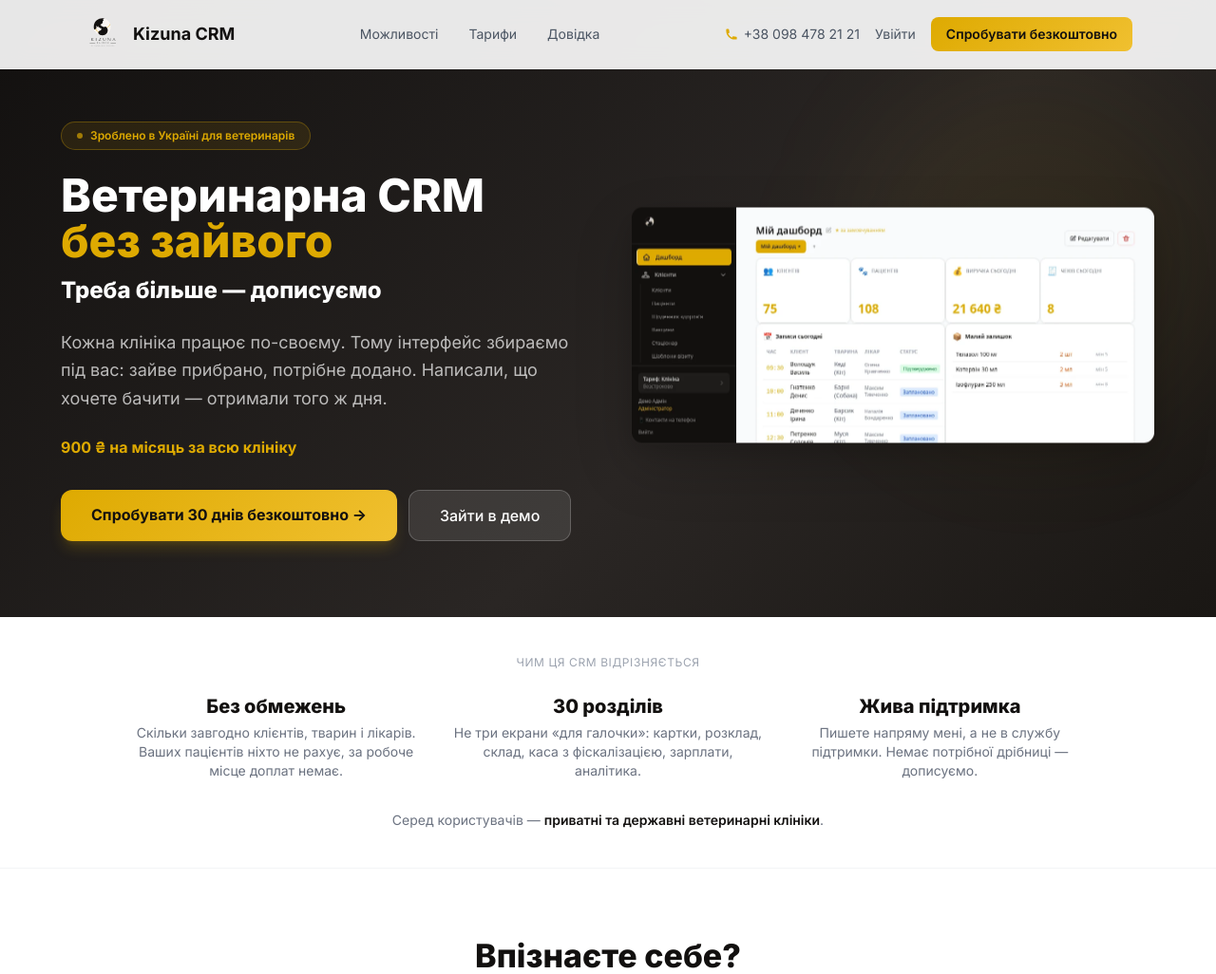
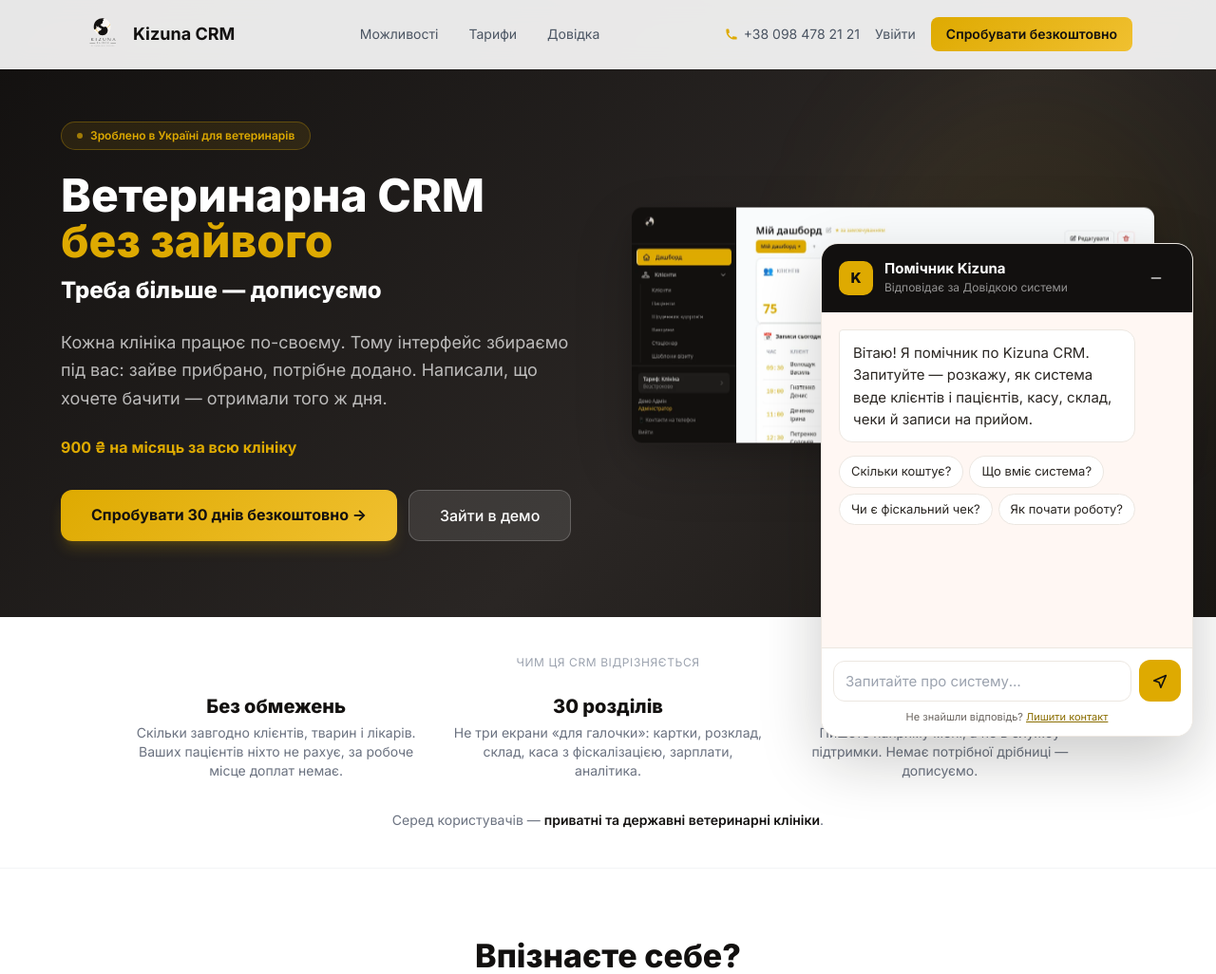
Before and after one commit to PiGYk/kizuna-crm, a Django app: template templates/landing.html in a window 1280 px wide. Shown: the top 1026 px of the page at 95% size. Run offline with Django 4.2, Linux system fonts and the light colour scheme; the template is opened without the code that fills it, so the values that code supplies are empty.

Commit message:
feat(чат-помічник): вікно на лендінгу й у Довідці — велике відкрите справа на компі, широка плашка (не кружечок) на телефоні; підказки, джерела з Довідки, форма контакту; фікси критика: перерахунок стану при зміні ширини, згорнуто на сторінках Довідки, тап-таргети 44px, нижча панель

```diff
--- /dev/null
+++ b/static/css/chat.css
@@ -0,0 +1,189 @@
+/* Чат-помічник Kizuna — вікно справа. Токени успадковані з help.css/лендінга.
+   Власний префікс kzc-, щоб нічого не чіпати в решті сторінки. */
+.kzc{
+  --kzc-gold:#DEAA01;
+  --kzc-gold-soft:#fbf3d8;
+  --kzc-dark:#12100F;
+  --kzc-ink:#2b2723;
+  --kzc-muted:#6b6560;
+  --kzc-line:#ece7e1;
+  --kzc-cream:#FFF7F3;
+  position:fixed;
+  right:24px;
+  bottom:24px;
+  z-index:9000;
+  font-family:'Inter',system-ui,-apple-system,sans-serif;
+}
+
+/* згорнутий стан — широка плашка, НЕ кружечок */
+.kzc-tab{
+  display:none;
+  align-items:center;
+  justify-content:center;
+  gap:10px;
+  text-align:left;
+  background:var(--kzc-dark);
+  color:#fff;
+  border:none;
+  border-radius:14px;
+  padding:14px 20px;
+  font-family:inherit;
+  font-size:.9375rem;
+  font-weight:600;
+  cursor:pointer;
+  box-shadow:0 12px 32px rgba(18,16,15,.28);
+}
+.kzc-tab:hover{background:#1d1a18;}
+.kzc-tab-dot{width:8px;height:8px;border-radius:50%;background:#4ade80;flex-shrink:0;}
+.kzc.is-collapsed .kzc-tab{display:inline-flex;}
+.kzc.is-collapsed .kzc-panel{display:none;}
+
+/* вікно */
+.kzc-panel{
+  display:flex;
+  flex-direction:column;
+  width:392px;
+  height:min(520px,calc(100vh - 120px));
+  background:#fff;
+  border:1px solid var(--kzc-line);
+  border-radius:18px;
+  box-shadow:0 24px 64px rgba(18,16,15,.22);
+  overflow:hidden;
+}
+
+.kzc-head{
+  display:flex;
+  align-items:center;
+  gap:12px;
+  padding:16px 18px;
+  background:var(--kzc-dark);
+  color:#fff;
+  flex-shrink:0;
+}
+.kzc-head-icon{
+  width:36px;height:36px;border-radius:10px;flex-shrink:0;
+  background:var(--kzc-gold);
+  display:flex;align-items:center;justify-content:center;
+  color:var(--kzc-dark);font-weight:800;font-size:.9375rem;
+}
+.kzc-head-t{flex:1;min-width:0;}
+.kzc-head-title{font-size:.9375rem;font-weight:700;line-height:1.2;}
+.kzc-head-sub{font-size:.75rem;color:rgba(255,255,255,.55);margin-top:2px;}
+.kzc-min{
+  background:none;border:none;color:rgba(255,255,255,.6);
+  cursor:pointer;border-radius:10px;line-height:0;
+  width:40px;height:40px;flex-shrink:0;
+  display:flex;align-items:center;justify-content:center;
+}
+.kzc-min:hover{color:#fff;background:rgba(255,255,255,.1);}
+
+.kzc-body{
+  flex:1;
+  overflow-y:auto;
+  padding:18px;
+  background:var(--kzc-cream);
+  display:flex;
+  flex-direction:column;
+  justify-content:flex-start;
+  gap:14px;
+}
+.kzc-msg{max-width:88%;font-size:.9375rem;line-height:1.55;white-space:pre-wrap;}
+.kzc-msg-bot{
+  align-self:flex-start;
+  background:#fff;
+  border:1px solid var(--kzc-line);
+  border-radius:4px 14px 14px 14px;
+  padding:12px 14px;
+  color:var(--kzc-ink);
+}
+.kzc-msg-me{
+  align-self:flex-end;
+  background:var(--kzc-gold-soft);
+  border:1px solid #f0e2b4;
+  border-radius:14px 4px 14px 14px;
+  padding:12px 14px;
+  color:#4a3f14;
+}
+.kzc-src{display:flex;flex-wrap:wrap;gap:6px;align-self:flex-start;max-width:92%;}
+.kzc-src a{
+  font-size:.75rem;
+  color:#8a6d00;
+  background:#fff;
+  border:1px solid var(--kzc-line);
+  border-radius:999px;
+  padding:4px 10px;
+  text-decoration:none;
+}
+.kzc-src a:hover{border-color:var(--kzc-gold);background:var(--kzc-gold-soft);}
+
+.kzc-typing{align-self:flex-start;display:flex;gap:4px;padding:12px 14px;}
+.kzc-typing span{
+  width:6px;height:6px;border-radius:50%;background:var(--kzc-muted);
+  animation:kzc-blink 1.2s infinite;
+}
+.kzc-typing span:nth-child(2){animation-delay:.2s;}
+.kzc-typing span:nth-child(3){animation-delay:.4s;}
+@keyframes kzc-blink{0%,60%,100%{opacity:.25;}30%{opacity:1;}}
+
+/* швидкі підказки */
+.kzc-chips{display:flex;flex-wrap:wrap;gap:6px;align-self:flex-start;}
+.kzc-chips button{
+  font-family:inherit;font-size:.8125rem;
+  background:#fff;border:1px solid var(--kzc-line);border-radius:999px;
+  padding:6px 12px;color:var(--kzc-ink);cursor:pointer;
+}
+.kzc-chips button:hover{border-color:var(--kzc-gold);background:var(--kzc-gold-soft);}
+
+.kzc-foot{
+  flex-shrink:0;
+  border-top:1px solid var(--kzc-line);
+  background:#fff;
+  padding:12px;
+}
+.kzc-form{display:flex;align-items:flex-end;gap:8px;}
+.kzc-input{
+  flex:1;min-width:0;resize:none;
+  font-family:inherit;font-size:.9375rem;line-height:1.4;
+  border:1px solid var(--kzc-line);border-radius:12px;
+  padding:10px 12px;max-height:96px;color:var(--kzc-ink);
+  outline:none;
+}
+.kzc-input:focus{border-color:var(--kzc-gold);box-shadow:0 0 0 3px var(--kzc-gold-soft);}
+.kzc-send{
+  flex-shrink:0;width:44px;height:44px;border:none;border-radius:12px;
+  background:var(--kzc-gold);color:var(--kzc-dark);cursor:pointer;
+  display:flex;align-items:center;justify-content:center;
+}
+.kzc-send:hover{filter:brightness(.95);}
+.kzc-send:disabled{opacity:.45;cursor:default;}
+.kzc-hint{
+  margin-top:8px;font-size:.6875rem;color:var(--kzc-muted);text-align:center;
+}
+.kzc-hint button{
+  background:none;border:none;padding:0;font:inherit;color:#8a6d00;
+  text-decoration:underline;cursor:pointer;
+}
+
+/* форма контакту */
+.kzc-lead{display:none;flex-direction:column;gap:8px;}
+.kzc-lead.is-open{display:flex;}
+.kzc-lead input{
+  font-family:inherit;font-size:.875rem;
+  border:1px solid var(--kzc-line);border-radius:10px;padding:9px 11px;outline:none;
+}
+.kzc-lead input:focus{border-color:var(--kzc-gold);}
+.kzc-lead-row{display:flex;gap:8px;}
+.kzc-lead-row button{
+  flex:1;font-family:inherit;font-size:.875rem;font-weight:600;
+  border:none;border-radius:10px;padding:10px;cursor:pointer;
+}
+.kzc-lead-send{background:var(--kzc-gold);color:var(--kzc-dark);}
+.kzc-lead-cancel{background:#f4efe9;color:var(--kzc-muted);}
+.kzc-hp{position:absolute;left:-9999px;width:1px;height:1px;opacity:0;}
+.kzc-err{font-size:.75rem;color:#b4472f;}
+
+@media(max-width:820px){
+  .kzc{right:12px;left:12px;bottom:12px;}
+  .kzc-panel{width:auto;height:min(62vh,460px);}
+  .kzc-tab{width:100%;justify-content:center;}
+}
--- /dev/null
+++ b/templates/_chat_widget.html
@@ -0,0 +1,215 @@
+{% load static %}
+<link rel="stylesheet" href="{% static 'css/chat.css' %}">
+<div class="kzc" id="kzc" role="complementary" aria-label="Помічник Kizuna CRM">
+
+  <button class="kzc-tab" id="kzc-tab" aria-label="Відкрити помічника">
+    <span class="kzc-tab-dot"></span>
+    Питання по системі? Спитайте помічника
+  </button>
+
+  <div class="kzc-panel" id="kzc-panel">
+    <div class="kzc-head">
+      <div class="kzc-head-icon">K</div>
+      <div class="kzc-head-t">
+        <div class="kzc-head-title">Помічник Kizuna</div>
+        <div class="kzc-head-sub">Відповідає за Довідкою системи</div>
+      </div>
+      <button class="kzc-min" id="kzc-min" aria-label="Згорнути">
+        <svg width="18" height="18" viewBox="0 0 20 20" fill="none"><path d="M5 10h10" stroke="currentColor" stroke-width="2" stroke-linecap="round"/></svg>
+      </button>
+    </div>
+
+    <div class="kzc-body" id="kzc-body"></div>
+
+    <div class="kzc-foot">
+      <form class="kzc-form" id="kzc-form">
+        <textarea class="kzc-input" id="kzc-input" rows="1" maxlength="600"
+                  placeholder="Запитайте про систему…" aria-label="Ваше питання"></textarea>
+        <button class="kzc-send" id="kzc-send" type="submit" aria-label="Надіслати">
+          <svg width="18" height="18" viewBox="0 0 20 20" fill="none"><path d="M3 10l14-6-6 14-2-6-6-2z" stroke="currentColor" stroke-width="1.8" stroke-linejoin="round"/></svg>
+        </button>
+      </form>
+
+      <form class="kzc-lead" id="kzc-lead" autocomplete="off">
+        <input type="text" id="kzc-lead-name" placeholder="Ваше ім'я" maxlength="120">
+        <input type="tel" id="kzc-lead-phone" placeholder="Телефон *" maxlength="20" required>
+        <input type="email" id="kzc-lead-email" placeholder="Пошта (не обов'язково)" maxlength="254">
+        <input type="text" class="kzc-hp" id="kzc-lead-site" tabindex="-1" aria-hidden="true" placeholder="Сайт">
+        <div class="kzc-err" id="kzc-lead-err" hidden></div>
+        <div class="kzc-lead-row">
+          <button type="submit" class="kzc-lead-send">Надіслати</button>
+          <button type="button" class="kzc-lead-cancel" id="kzc-lead-cancel">Назад</button>
+        </div>
+      </form>
+
+      <div class="kzc-hint" id="kzc-hint">
+        Не знайшли відповідь? <button type="button" id="kzc-lead-open">Лишити контакт</button>
+      </div>
+    </div>
+  </div>
+</div>
+
+<script>
+(function(){
+  var root=document.getElementById('kzc');
+  var body=document.getElementById('kzc-body');
+  var form=document.getElementById('kzc-form');
+  var input=document.getElementById('kzc-input');
+  var send=document.getElementById('kzc-send');
+  var tab=document.getElementById('kzc-tab');
+  var min=document.getElementById('kzc-min');
+  var lead=document.getElementById('kzc-lead');
+  var leadOpen=document.getElementById('kzc-lead-open');
+  var leadCancel=document.getElementById('kzc-lead-cancel');
+  var leadErr=document.getElementById('kzc-lead-err');
+  var hint=document.getElementById('kzc-hint');
+  if(!root||!body)return;
+
+  var history=[];
+  var busy=false;
+  var STORE='kzc-collapsed';
+
+  function collapsed(v){
+    if(v===undefined)return root.classList.contains('is-collapsed');
+    root.classList.toggle('is-collapsed',v);
+    try{localStorage.setItem(STORE,v?'1':'0');}catch(e){}
+  }
+  // Стартовий стан: на лендінгу — відкрите вікно, на сторінках Довідки й на
+  // вузьких екранах — згорнута плашка (щоб не закривати текст статті).
+  // Перераховуємо на зміну ширини, поки людина сама не згорнула/розгорнула.
+  var chosen=false;
+  try{chosen=localStorage.getItem(STORE)!==null;}catch(e){}
+  var isHelp=location.pathname.indexOf('/help/')===0;
+
+  function autoState(){
+    if(chosen)return;
+    var narrow=window.matchMedia('(max-width:820px)').matches;
+    root.classList.toggle('is-collapsed', narrow||isHelp);
+  }
+  if(chosen){
+    var saved='0';
+    try{saved=localStorage.getItem(STORE);}catch(e){}
+    root.classList.toggle('is-collapsed',saved==='1');
+  }else{
+    autoState();
+  }
+  window.addEventListener('resize',autoState);
+
+  tab.addEventListener('click',function(){chosen=true;collapsed(false);input.focus();});
+  min.addEventListener('click',function(){chosen=true;collapsed(true);});
+
+  function el(cls,text){var d=document.createElement('div');d.className=cls;if(text!==undefined)d.textContent=text;return d;}
+  function scroll(){body.scrollTop=body.scrollHeight;}
+
+  function addBot(text){body.appendChild(el('kzc-msg kzc-msg-bot',text));scroll();}
+  function addMe(text){body.appendChild(el('kzc-msg kzc-msg-me',text));scroll();}
+  function addSources(list){
+    if(!list||!list.length)return;
+    var wrap=el('kzc-src');
+    list.slice(0,3).forEach(function(s){
+      var a=document.createElement('a');
+      a.href=s.url;a.textContent=s.title;a.target='_blank';a.rel='noopener';
+      wrap.appendChild(a);
+    });
+    body.appendChild(wrap);scroll();
+  }
+  function addChips(items){
+    var wrap=el('kzc-chips');
+    items.forEach(function(t){
+      var b=document.createElement('button');
+      b.type='button';b.textContent=t;
+      b.addEventListener('click',function(){wrap.remove();ask(t);});
+      wrap.appendChild(b);
+    });
+    body.appendChild(wrap);scroll();
+  }
+  function typing(on){
+    var old=document.getElementById('kzc-typing');
+    if(old)old.remove();
+    if(!on)return;
+    var d=el('kzc-typing');d.id='kzc-typing';
+    d.innerHTML='<span></span><span></span><span></span>';
+    body.appendChild(d);scroll();
+  }
+
+  function ask(text){
+    if(busy||!text)return;
+    busy=true;send.disabled=true;
+    addMe(text);
+    history.push({role:'user',text:text});
+    typing(true);
+    fetch('/help/chat/',{
+      method:'POST',
+      headers:{'content-type':'application/json'},
+      body:JSON.stringify({message:text,history:history.slice(0,-1)})
+    }).then(function(r){return r.json();}).then(function(d){
+      typing(false);
+      var reply=d.reply||'Не вдалось відповісти. Спробуйте ще раз.';
+      addBot(reply);
+      addSources(d.sources);
+      history.push({role:'assistant',text:reply});
+      if(d.offer_lead)showLead();
+    }).catch(function(){
+      typing(false);
+      addBot('Зв\'язок перервався. Спробуйте ще раз за хвилину.');
+    }).then(function(){busy=false;send.disabled=false;});
+  }
+
+  form.addEventListener('submit',function(e){
+    e.preventDefault();
+    var text=input.value.trim();
+    if(!text)return;
+    input.value='';input.style.height='auto';
+    ask(text);
+  });
+  input.addEventListener('input',function(){
+    input.style.height='auto';
+    input.style.height=Math.min(input.scrollHeight,96)+'px';
+  });
+  input.addEventListener('keydown',function(e){
+    if(e.key==='Enter'&&!e.shiftKey){e.preventDefault();form.dispatchEvent(new Event('submit'));}
+  });
+
+  function showLead(){lead.classList.add('is-open');form.style.display='none';hint.style.display='none';}
+  function hideLead(){lead.classList.remove('is-open');form.style.display='flex';hint.style.display='block';}
+  leadOpen.addEventListener('click',showLead);
+  leadCancel.addEventListener('click',hideLead);
+
+  lead.addEventListener('submit',function(e){
+    e.preventDefault();
+    var phone=document.getElementById('kzc-lead-phone').value.trim();
+    leadErr.hidden=true;
+    if(phone.replace(/\D/g,'').length<9){
+      leadErr.textContent='Вкажіть, будь ласка, телефон.';leadErr.hidden=false;return;
+    }
+    var p=new URLSearchParams(location.search);
+    fetch('/help/chat/lead/',{
+      method:'POST',
+      headers:{'content-type':'application/json'},
+      body:JSON.stringify({
+        name:document.getElementById('kzc-lead-name').value.trim(),
+        phone:phone,
+        email:document.getElementById('kzc-lead-email').value.trim(),
+        website:document.getElementById('kzc-lead-site').value.trim(),
+        history:history,
+        referer:document.referrer||'',
+        utm_source:p.get('utm_source')||'',
+        utm_medium:p.get('utm_medium')||'',
+        utm_campaign:p.get('utm_campaign')||''
+      })
+    }).then(function(r){return r.json();}).then(function(d){
+      if(d.ok){
+        hideLead();
+        addBot('Дякую! Записав ваш контакт — Олег звʼяжеться з вами найближчим часом.');
+      }else{
+        leadErr.textContent=d.error||'Не вдалось надіслати. Спробуйте ще раз.';leadErr.hidden=false;
+      }
+    }).catch(function(){
+      leadErr.textContent='Не вдалось надіслати. Спробуйте ще раз.';leadErr.hidden=false;
+    });
+  });
+
+  addBot('Вітаю! Я помічник по Kizuna CRM. Запитуйте — розкажу, як система веде клієнтів і пацієнтів, касу, склад, чеки й записи на прийом.');
+  addChips(['Скільки коштує?','Що вміє система?','Чи є фіскальний чек?','Як почати роботу?']);
+})();
+</script>
--- a/templates/help/base.html
+++ b/templates/help/base.html
@@ -144,5 +144,6 @@
   input.addEventListener('keydown',function(e){if(e.key==='Escape'){panel.hidden=true;input.blur();}});
 })();
 </script>
+{% include "_chat_widget.html" %}
 </body>
 </html>
--- a/templates/landing.html
+++ b/templates/landing.html
@@ -1233,5 +1233,6 @@
   });
 })();
 </script>
+{% include "_chat_widget.html" %}
 </body>
 </html>
```
